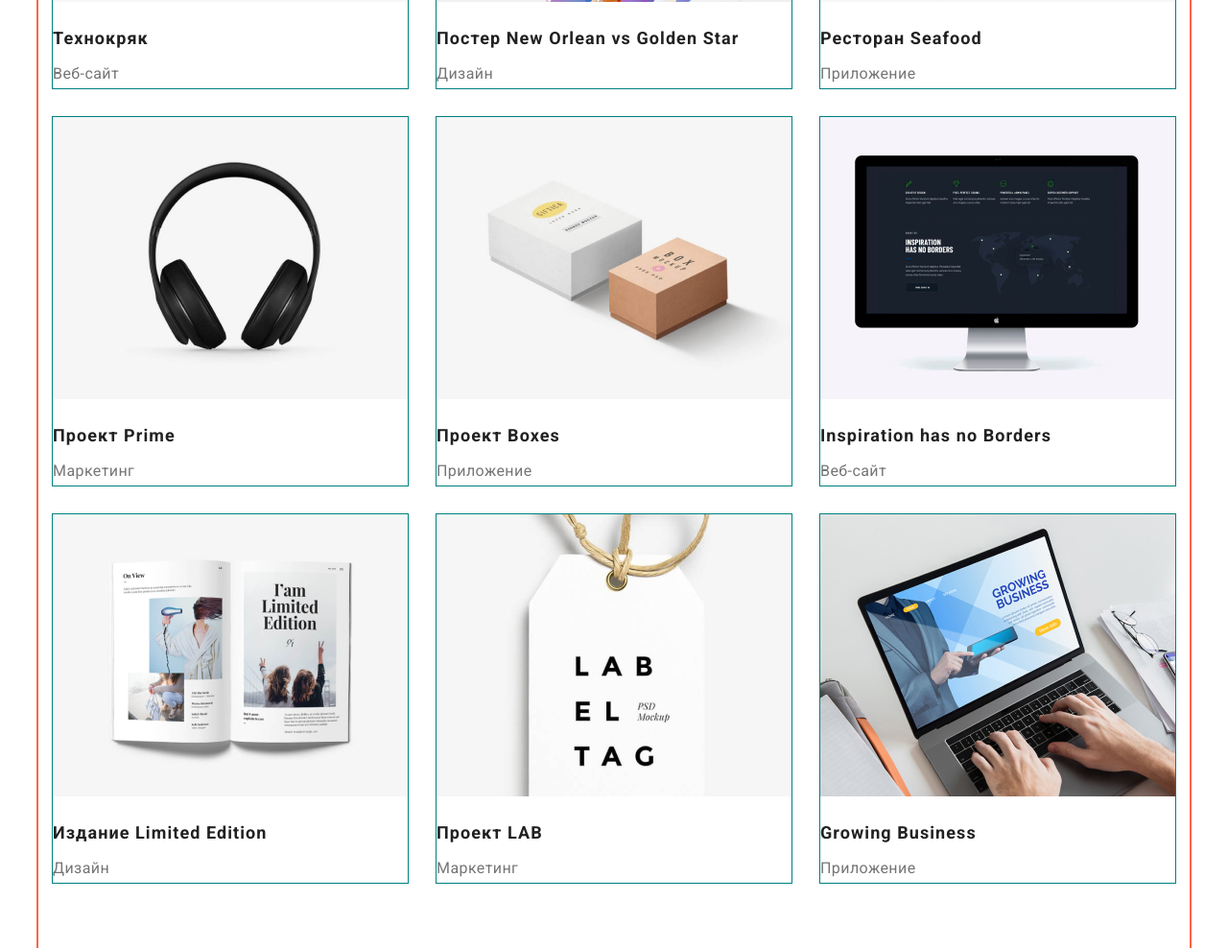
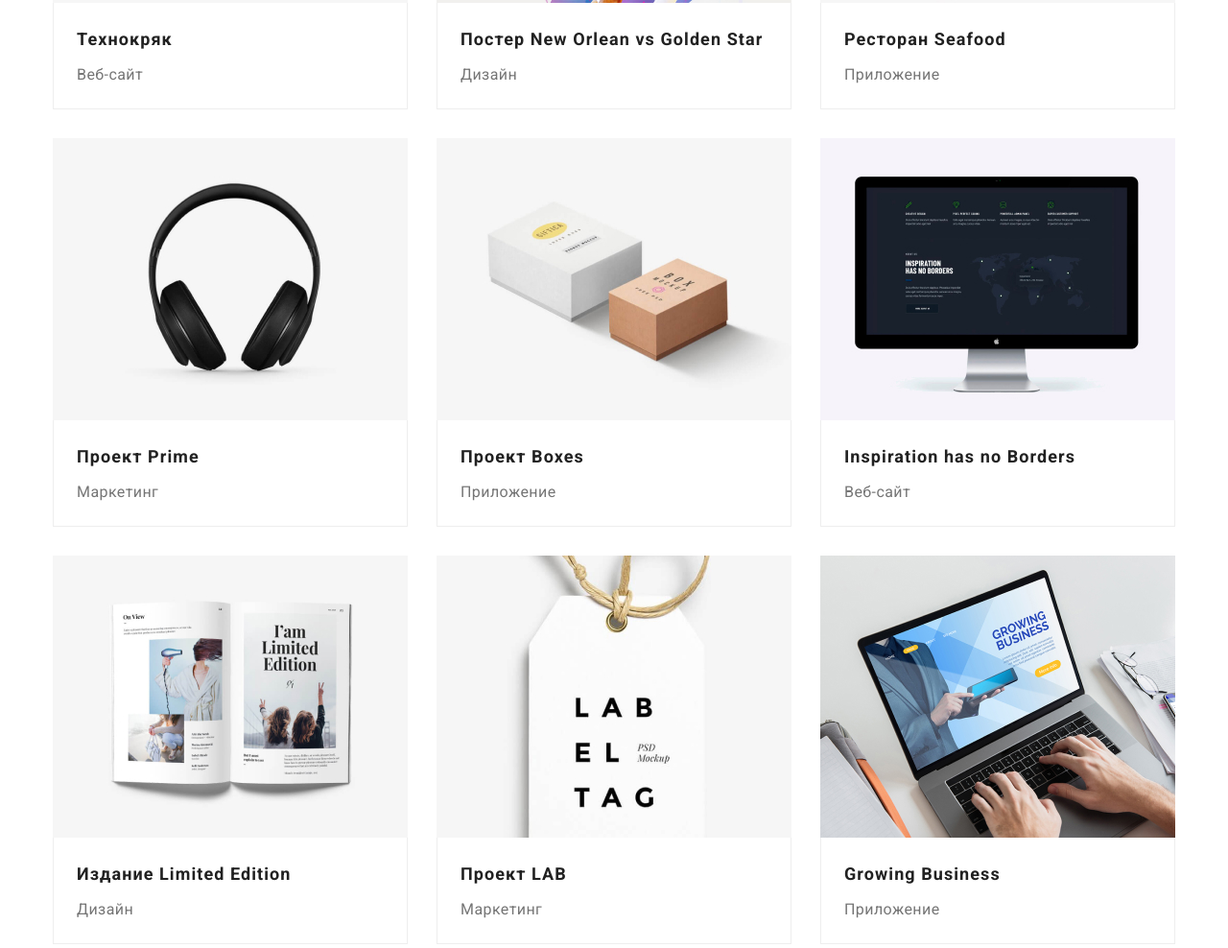
Before and after one commit to IrynaLeman/goit-markup-hw-03, a plain HTML site: page portfolio.html in a window 1280 px wide. Shown: the part 554-1542 px from the top of the page at 96% size. Drawn offline with nearby package versions, Linux system fonts and the light colour scheme.

Commit message:
Portfolio finished

```diff
--- a/css/styles.css
+++ b/css/styles.css
@@ -6,6 +6,7 @@
     --nav-color: #212121;
     --buttom-bgr: #F5F4FA;
     --header-line: #ECECEC;
+    --card-border: #EEEEEE;
     --accent-color: #2196F3;
     --add-blue: #188CE8;
     --white-color: #FFFFFF;
@@ -58,7 +59,6 @@ p {
     padding-left: 15px;
     padding-right: 15px;
     margin: 0 auto;
-    outline: 2px solid tomato;
 }
 
 /*Шапка*/
@@ -86,7 +86,7 @@ padding-bottom: 32px;
     justify-content: space-between;
 }
 .page-header {
-    border-bottom: 1px var(--header-line);
+    border-bottom: 1px solid var(--header-line);
 }
 
 .logo {
@@ -170,7 +170,6 @@ padding-bottom: 32px;
 .hero-title {
     margin-top: 0;
     margin-bottom: 0;
-    outline: 2px solid tomato;
     margin-bottom: 30px;
 
     font-family: inherit;
@@ -442,16 +441,12 @@ padding-bottom: 32px;
     max-width: 100%;
     }
 .cases>.item {
-    outline: 1px solid teal;
     flex-basis: calc(100%/3-60px);
     margin-right: 30px;
     margin-bottom: 30px;
 }
 
 
-.thumb-card {
-    margin-bottom: 20px;
-}
 
 .case-title {
     margin-bottom: 4px;
@@ -462,6 +457,14 @@ padding-bottom: 32px;
     letter-spacing: 0.06em;
     color: var(--nav-color);
 }
+
+.case-bottom {
+    padding: 20px 24px;
+    border-left: 1px solid var(--card-border);
+    border-bottom: 1px solid var(--card-border);
+    border-right: 1px solid var(--card-border);
+}
+
 .filter-name {
     font-size: 16px;
     line-height: 1.88;
--- a/portfolio.html
+++ b/portfolio.html
@@ -16,7 +16,7 @@
             <nav class="site-nav">
                 <a class="logo header-logo link" href="#"><span class="logo-part">Web</span>Studio</a>
                 <ul class="list list-nav">
-                    <li><a class="nav-studio link" href="#studio">Студия</a></li>
+                    <li><a class="nav-studio link" href="./index.html">Студия</a></li>
                     <li><a class="nav-body link" href="./portfolio.html">Портфолио</a></li>
                     <li><a class="nav-body link" href="#contacts">Контакты</a></li>
                 </ul>
@@ -56,8 +56,11 @@
                             <div class="thumb-card">
                                 <img src="images/tehnokriak.jpg.jpg" alt="Три сотрудника на экране монитора" width="370">
                             </div>
+                            <div class="case-bottom">
                                 <h2 class="case-title">Технокряк</h2>
                                 <p class="filter-name">Веб-сайт</p>
+                            </div>
+
                         </a>
 
                     </li>
@@ -66,8 +69,10 @@
                             <div class="thumb-card">
                                 <img src="images/poster.jpg.jpg" alt="Игра в баскетол" width="370">
                             </div>
+                            <div class="case-bottom">
                                 <h2 class="case-title">Постер New Orlean vs Golden Star</h2>
                                 <p class="filter-name">Дизайн</p>
+                            </div>
                         </a>
                     </li>
                     <li class="item">
@@ -76,8 +81,10 @@
                                 <img src="images/seafood.jpg" alt="Логотип ресторана" width="370">
 
                             </div>
+                            <div class="case-bottom">
                                 <h2 class="case-title">Ресторан Seafood</h2>
                                 <p class="filter-name">Приложение</p>
+                            </div>
                         </a>
                     </li>
                     <li class="item">
@@ -86,8 +93,10 @@
                                 <img src="images/project-prime.jpg" alt="Наушники" width="370">
 
                             </div>
+                            <div class="case-bottom">
                                 <h2 class="case-title">Проект Prime</h2>
                                 <p class="filter-name">Маркетинг</p>
+                            </div>
                         </a>
                     </li>
                     <li class="item">
@@ -95,8 +104,10 @@
                             <div class="thumb-card">
                                 <img src="images/project-boxes.jpg" alt="Коробки" width="370">
                             </div>
+                            <div class="case-bottom">
                                 <h2 class="case-title">Проект Boxes</h2>
                                 <p class="filter-name">Приложение</p>
+                            </div>
                         </a>
                     </li>
                     <li class="item">
@@ -104,8 +115,10 @@
                             <div class="thumb-card">
                                 <img src="images/inspiration.jpg" alt="Экран компьютера" width="370">
                             </div>
+                            <div class="case-bottom">
                                 <h2 class="case-title">Inspiration has no Borders</h2>
                                 <p class="filter-name">Веб-сайт</p>
+                            </div>
                         </a>
                     </li>
                     <li class="item">
@@ -113,8 +126,10 @@
                             <div class="thumb-card">
                                 <img src="images/limited-edition.jpg" alt="Журнал" width="370">
                             </div>
+                            <div class="case-bottom">
                                 <h2 class="case-title">Издание Limited Edition</h2>
                                 <p class="filter-name">Дизайн</p>
+                            </div>
                         </a>
                     </li>
                     <li class="item">
@@ -122,8 +137,10 @@
                             <div class="thumb-card">
                                 <img src="images/project-lab.jpg" alt="Бирка" width="370">
                             </div>
+                            <div class="case-bottom">
                                 <h2 class="case-title">Проект LAB</h2>
                                 <p class="filter-name">Маркетинг</p>
+                            </div>
                         </a>
                     </li>
                     <li class="item">
@@ -131,8 +148,10 @@
                             <div class="thumb-card">
                                 <img src="images/growing-business.jpg" alt="Работа за ноутбуком" width="370">
                             </div>
+                            <div class="case-bottom">
                                 <h2 class="case-title">Growing Business</h2>
                                 <p class="filter-name">Приложение</p>
+                            </div>
                         </a>
                     </li>
                 </ul>
```
Lines whose indentation alone changed are shown as unchanged.
